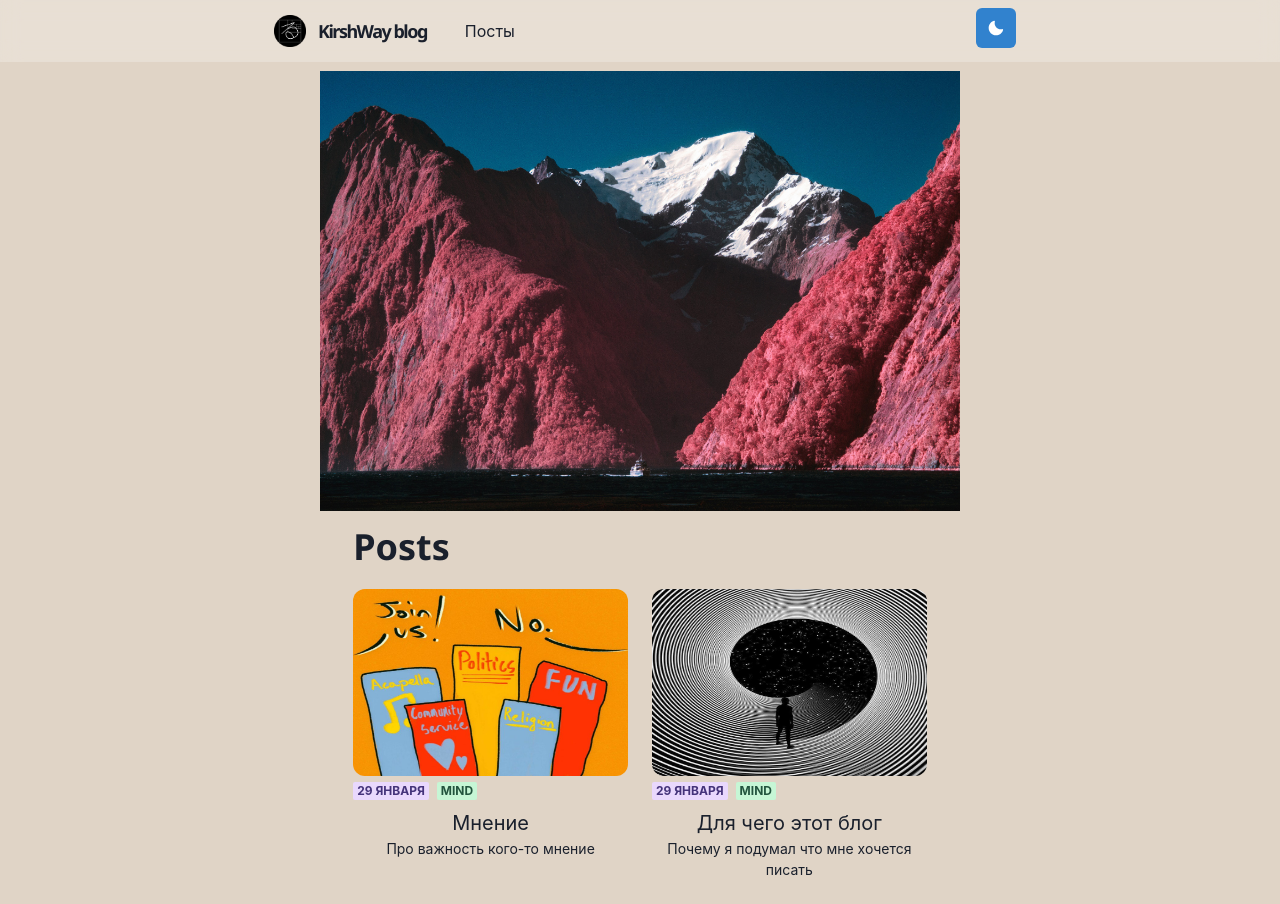
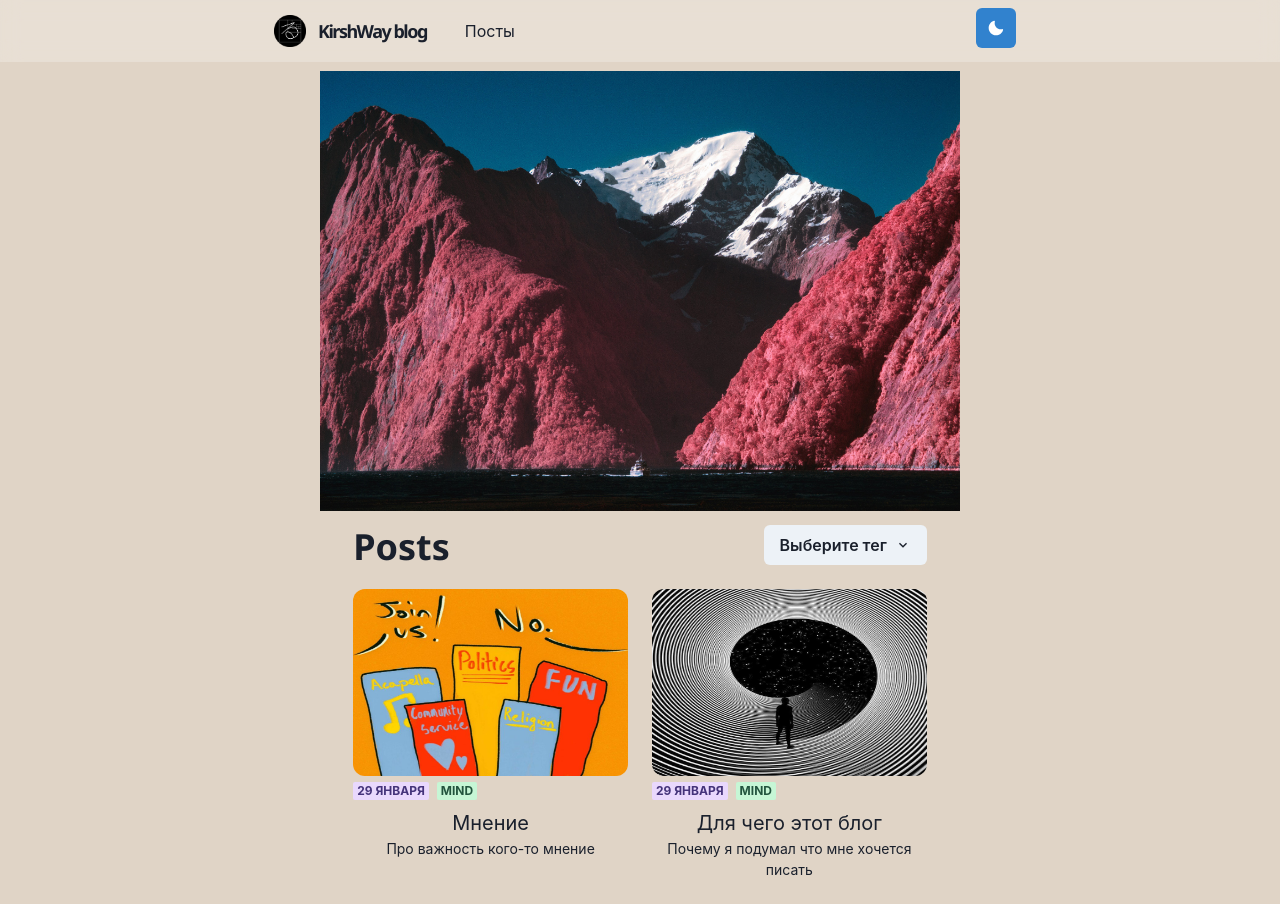
Before and after one commit to KirshWay/blog, a Next.js app: page /posts in a window 1280 px wide. Built offline with nearby package versions, Linux system fonts and the light colour scheme.

Commit message:
add drop down menu for tag

```diff
--- a/pages/posts.tsx
+++ b/pages/posts.tsx
@@ -1,10 +1,21 @@
 import type { NextPage } from 'next';
 import matter from 'gray-matter';
-import { Container, Heading, SimpleGrid } from '@chakra-ui/react';
+import {
+  Box,
+  Button,
+  Container,
+  Heading,
+  Menu,
+  MenuButton,
+  MenuItem,
+  MenuList,
+  SimpleGrid
+} from '@chakra-ui/react';
 import AnimationLayout from '../layouts/AnimationLayout';
 import GridItem from '../components/ui/GridItem';
 import AnimationShow from '../components/AnimationShow';
 import { CustomizeScroll } from '../assets/scripts/stylesCustomize';
+import { ChevronDownIcon } from '@chakra-ui/icons';
 
 const Posts: NextPage = props => {
   // @ts-ignore
@@ -15,9 +26,21 @@ const Posts: NextPage = props => {
     <CustomizeScroll>
       <AnimationLayout>
         <Container>
-          <Heading as="h3" mb={5}>
-            Posts
-          </Heading>
+          <Box display="flex" justifyContent="space-between">
+            <Heading as="h3" mb={5}>
+              Posts
+            </Heading>
+            <Menu>
+              <MenuButton as={Button} rightIcon={<ChevronDownIcon />}>
+                Выберите тег
+              </MenuButton>
+              <MenuList>
+                {listItems.map((post: any, index: number) => (
+                  <MenuItem key={index}>{post.tag}</MenuItem>
+                ))}
+              </MenuList>
+            </Menu>
+          </Box>
           <AnimationShow delay={0.3}>
             <SimpleGrid columns={[1, 2, 2]} gap={6}>
               {listItems.map((post: any, index: number) => (
```
